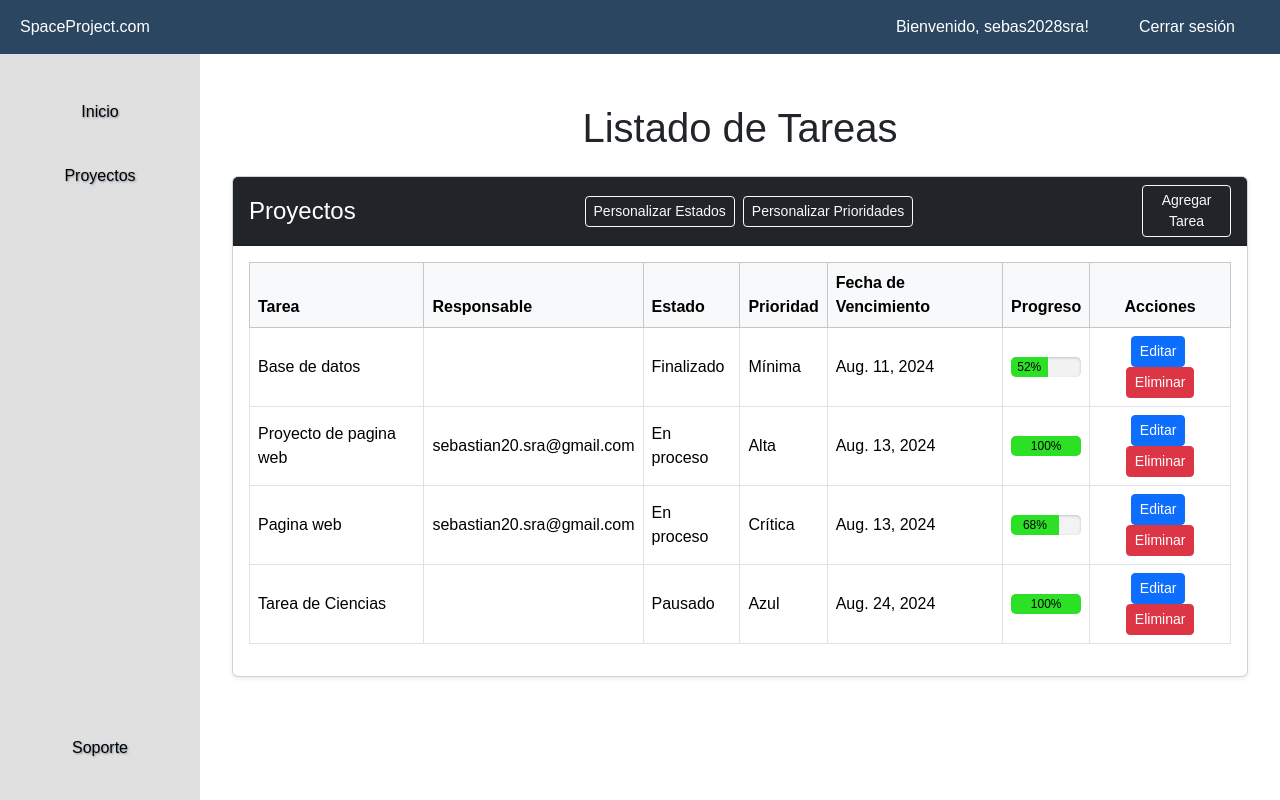
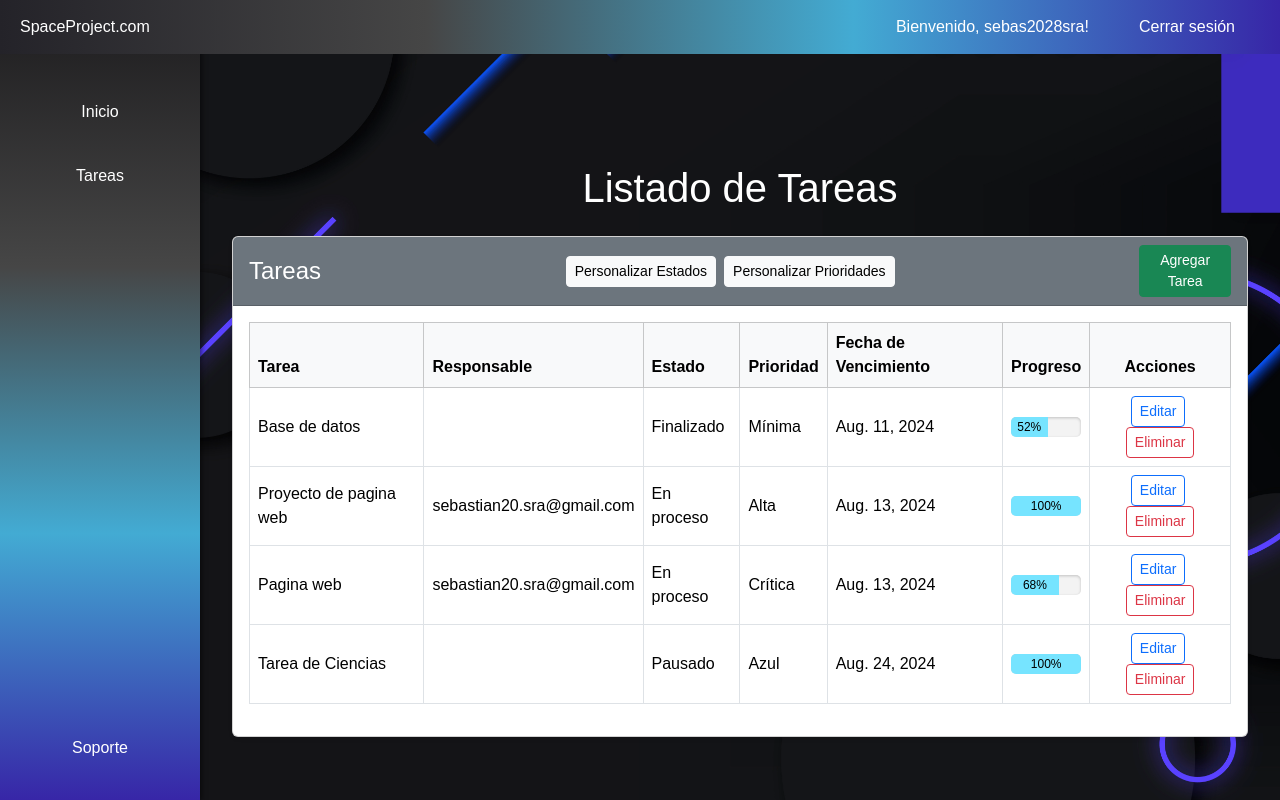
Before and after one commit to Sebas2028sra/Proyecto-Web, a Django app: page /index/ in a window 1280 px wide. Run offline with Django 5.2, Linux system fonts and the light colour scheme; a user stored in the database is signed in; data comes from the database, SQL or seed files in the repository; both versions use the stored data as it was after the commit.

Commit message:
Modificaciones esteticas css e imagenes

```diff
--- a/sistema/gestor/templates/base.html
+++ b/sistema/gestor/templates/base.html
@@ -13,12 +13,18 @@
             min-height: 100vh;
             margin: 0;
             font-family: 'Arial', sans-serif;
+            background-image: url("{% static 'imagenes/background index4.jpg' %}");
+            background-size: cover;
+            background-repeat: no-repeat;
+            background-position: center;
+            background-attachment: fixed;
+            color: white;
         }
 
         /* Barra de navegación superior */
         .navbar-top {
             width: 100%;
-            background-color: #2b4661;
+            background: -webkit-linear-gradient(180deg, #3726a7,#43ABD3,#464646, #242329);
             color: white;
             display: flex;
             justify-content: space-between;
@@ -46,7 +52,7 @@
         /* Barra lateral */
         .sidebar {
             width: 200px;
-            background-color: #e0e0e0;
+            background: linear-gradient(180deg, #1c1b1d,#464646,#43ABD3, #3726a7); /* Degradado vertical */
             padding-top: 60px;
             position: fixed;
             top: 0;
@@ -56,25 +62,37 @@
             flex-direction: column;
             justify-content: space-between;
             z-index: 999;
+            box-shadow: 2px 0 5px rgba(0, 0, 0, 0.5); /* Sombra para destacar la barra */
         }
+
         .sidebar .nav {
             flex-grow: 1;
             padding: 20px 0;
         }
+
         .sidebar .nav-item {
             margin: 10px 0;
         }
+
         .sidebar .nav-link {
-            color: #000000;
-            padding: 10px;
+            color: white; /* Color de los enlaces */
+            padding: 10px 20px;
             border-radius: 10px;
             text-decoration: none;
-            text-shadow: 1px 1px 2px rgba(43, 70, 97, 0.5);
-            text-align: center;
+            text-align: center; /* Centrar texto */
+            display: flex;
+            align-items: center;
+            justify-content: center; /* Centrar texto e icono */
         }
+
+        .sidebar .nav-link i {
+            margin-right: 10px; /* Espacio entre el icono y el texto */
+        }
+
+        /* Efecto hover */
         .sidebar .nav-link:hover {
-            background-color: #9fa0a1;
-            color: #333333;
+            background-color: #62666d;
+            color: #ffffff;
         }
 
         /* Contenido principal */
@@ -118,7 +136,7 @@
                 <a class="nav-link active" href="{% url 'inicio' %}">Inicio</a>
             </li>
             <li class="nav-item">
-                <a class="nav-link" href="{% url 'index' %}">Proyectos</a>
+                <a class="nav-link" href="{% url 'index' %}">Tareas</a>
             </li>
             <div class="flex-grow-1"></div>
             <li class="nav-item">
--- a/sistema/gestor/templates/proyectos/agregar.html
+++ b/sistema/gestor/templates/proyectos/agregar.html
@@ -26,9 +26,7 @@
         <div class="mb-3">
             <label for="responsable" class="form-label">Responsable</label>
             <input type="text" class="form-control" id="responsable" name="responsable">
-            <small class="form-text text-muted">
-                Por favor ingresa un correo electrónico valido para notificarle sobre el proyecto, o si no tienes a ningún responsable para este proyecto, puedes dejar el campo en blanco.
-            </small>
+            <label for="subtexto" class="form-label">Por favor ingresa un correo electrónico valido para notificarle al responsable sobre el proyecto, si no tienes a ningún responsable para este proyecto, por favor dejar el campo en blanco.</label>
         </div>
         <div class="mb-3">
             <label for="id_estado" class="form-label">Estado</label>
--- a/sistema/gestor/templates/proyectos/index.html
+++ b/sistema/gestor/templates/proyectos/index.html
@@ -1,4 +1,5 @@
 {% extends "base.html" %}
+{% load static %}
 
 {% block titulo %}Proyectos{% endblock %}
 
@@ -7,6 +8,20 @@
 
 <!-- CSS inline -->
 <style>
+    /* Ajustes del body para que la imagen de fondo se adapte bien */
+    body {
+        margin: 0;
+        font-family: 'Arial', sans-serif;
+        background-image: url("{% static 'imagenes/background index3.jpg' %}");
+        background-size: cover;
+        background-repeat: no-repeat;
+        background-position: center;
+        background-attachment: fixed;
+        color: white;
+        padding-top: 60px; /* Ajuste del padding para la barra superior */
+    }
+
+
     .progress {
         height: 20px;
         background-color: #f3f3f3;
@@ -16,7 +31,7 @@
     }
 
     .progress-bar {
-        background-color: #2be025;
+        background-color: #76e4ff;
         height: 100%;
         line-height: 20px;
         color: rgb(0, 0, 0);
@@ -28,13 +43,13 @@
 
 <div class="container">
     <div class="card shadow-sm mb-4">
-        <div class="card-header d-flex justify-content-between align-items-center bg-dark text-white">
-            <h4 class="mb-0">Proyectos</h4>
+        <div class="card-header d-flex justify-content-between align-items-center bg-secondary text-white">
+            <h4 class="mb-0">Tareas</h4>
             <div class="d-flex justify-content-center w-100">
-                <a href="{% url 'custom_estado' %}" class="btn btn-outline-light btn-sm me-2">Personalizar Estados</a>
-                <a href="{% url 'custom_prioridad' %}" class="btn btn-outline-light btn-sm">Personalizar Prioridades</a>
+                <a href="{% url 'custom_estado' %}" class="btn btn-light btn-sm me-2">Personalizar Estados</a>
+                <a href="{% url 'custom_prioridad' %}" class="btn btn-light btn-sm">Personalizar Prioridades</a>
             </div>
-            <a href="{% url 'agregar_proyecto' %}" class="btn btn-outline-light btn-sm">Agregar Tarea</a>
+            <a href="{% url 'agregar_proyecto' %}" class="btn btn-success btn-sm">Agregar Tarea</a>
         </div>
         <div class="card-body">
             <div class="table-responsive">
@@ -66,8 +81,8 @@
                                 </div>
                             </td>
                             <td class="text-center">
-                                <a href="{% url 'actualizar_proyecto' proyecto.id_proyecto %}" class="btn btn-primary btn-sm me-1">Editar</a>
-                                <a href="{% url 'eliminar_proyecto' proyecto.id_proyecto %}" class="btn btn-danger btn-sm">Eliminar</a>
+                                <a href="{% url 'actualizar_proyecto' proyecto.id_proyecto %}" class="btn btn-outline-primary btn-sm me-1">Editar</a>
+                                <a href="{% url 'eliminar_proyecto' proyecto.id_proyecto %}" class="btn btn-outline-danger btn-sm">Eliminar</a>
                             </td>
                         </tr>
                         {% endfor %}
--- a/sistema/sistema/settings.py
+++ b/sistema/sistema/settings.py
@@ -11,6 +11,7 @@ https://docs.djangoproject.com/en/5.0/ref/settings/
 """
 
 from pathlib import Path
+import os
 
 # Build paths inside the project like this: BASE_DIR / 'subdir'.
 BASE_DIR = Path(__file__).resolve().parent.parent
@@ -123,6 +124,8 @@ STATIC_URL = 'static/'
 
 DEFAULT_AUTO_FIELD = 'django.db.models.BigAutoField'
 
+MEDIA_ROOT = os.path.join(BASE_DIR, '')
+MEDIA_URL = '/imagenes/'
 
 LOGIN_URL = '/accounts/login/'
 LOGIN_REDIRECT_URL = '/index/'
```
Also changed, not shown: sistema/db.sqlite3, sistema/gestor/static/imagenes/background index3.jpg (added), sistema/gestor/static/imagenes/background index4.jpg (added).
